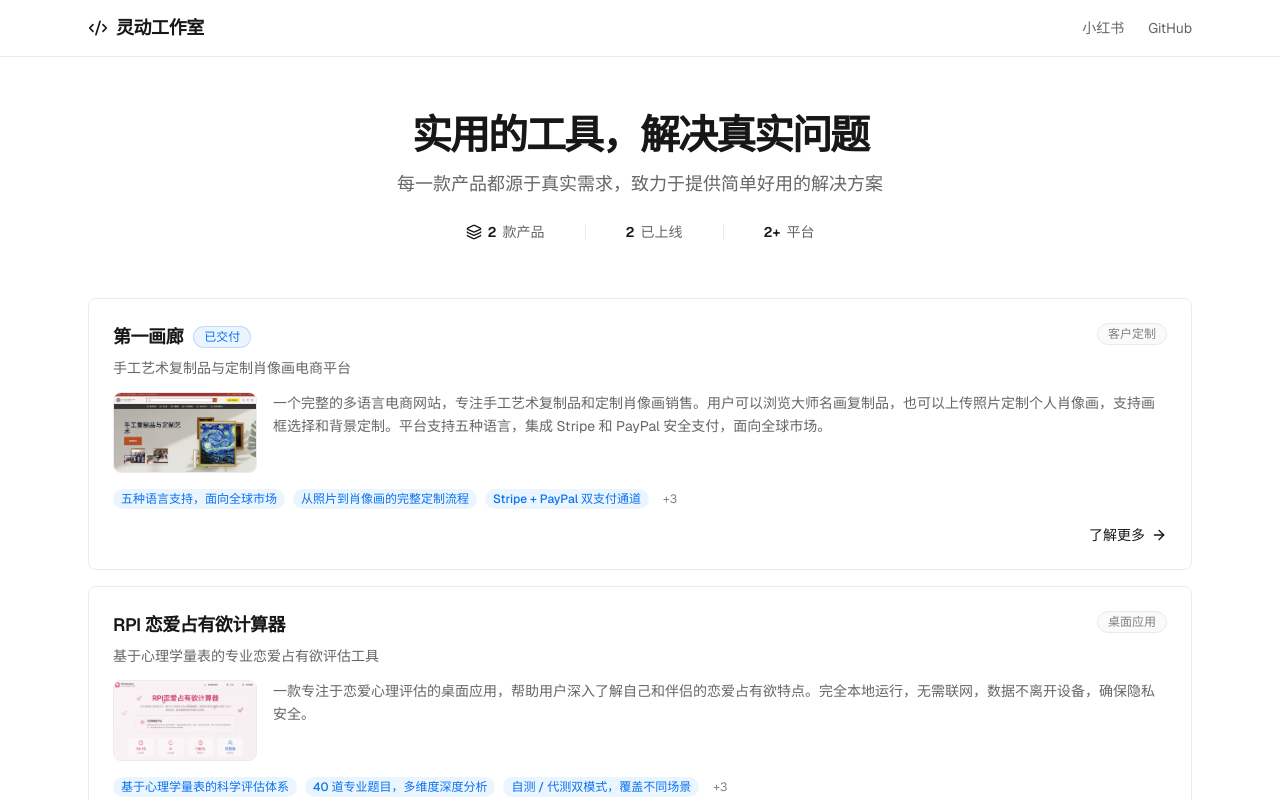
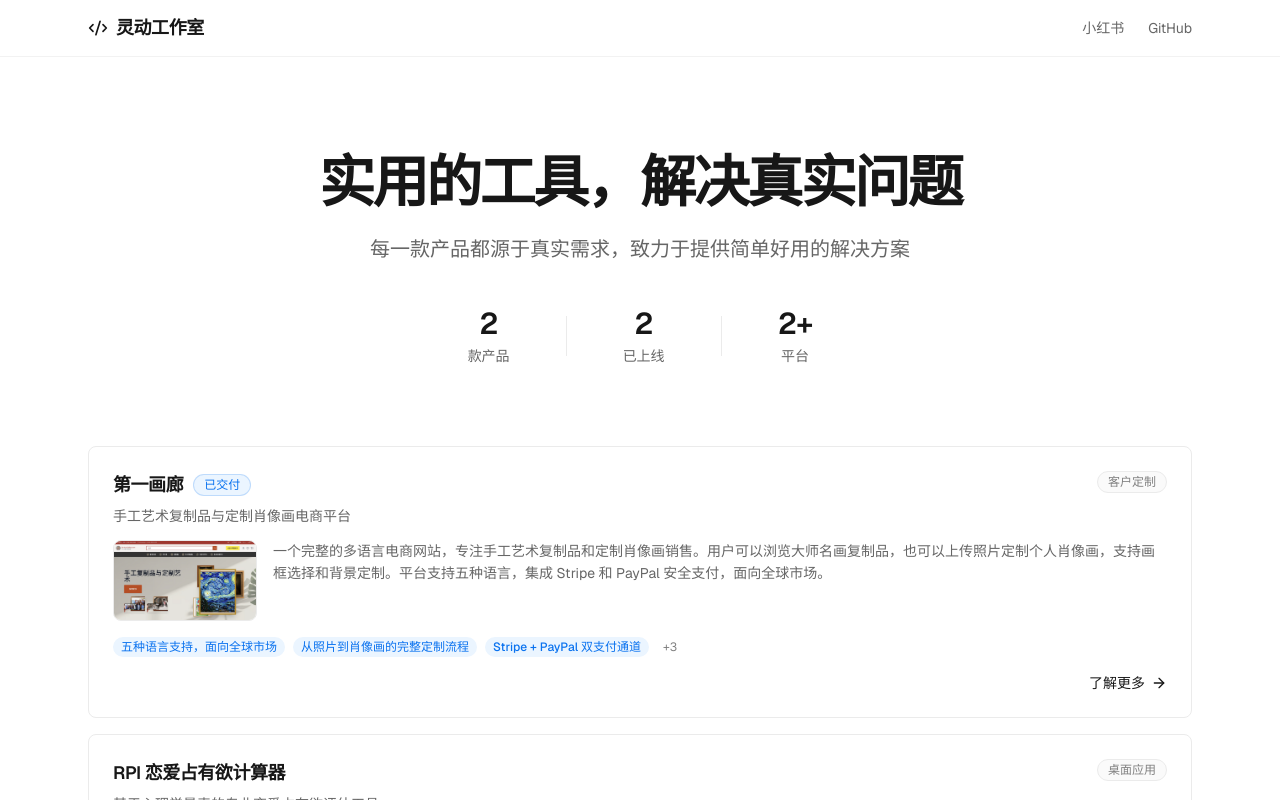
Before and after one commit to liangnan93u16/liangnan93u16.github.io, a React (Vite) app: page /#/ in a window 1280 px wide. Shown: the top 800 px of the page. Built offline with nearby package versions, Linux system fonts and the light colour scheme.

Commit message:
重新设计首页 hero 区域和 header 样式

```diff
--- a/src/components/Header.tsx
+++ b/src/components/Header.tsx
@@ -23,7 +23,7 @@ export default function Header() {
   }, [location.pathname]);
 
   return (
-    <header className="border-b border-[#ebebeb] bg-white/80 backdrop-blur sticky top-0 z-50">
+    <header className="border-b border-black/5 bg-white/80 backdrop-blur-md sticky top-0 z-50">
       <div className="max-w-6xl mx-auto px-6 h-14 flex items-center justify-between">
         <Link to="/" className="flex items-center gap-2 text-[#171717] hover:text-black transition-colors">
           <Code2 className="w-5 h-5" />
--- a/src/pages/Home.tsx
+++ b/src/pages/Home.tsx
@@ -1,39 +1,38 @@
 import { Link } from "react-router-dom";
-import { ArrowRight, ExternalLink, Layers } from "lucide-react";
+import { ArrowRight, ExternalLink } from "lucide-react";
 import { projects, onlineStatuses } from "../data/projects";
 import StatusBadge from "../components/StatusBadge";
 
 export default function Home() {
   return (
     <div className="flex flex-col min-h-[calc(100svh-56px)]">
-      {/* Compact Hero + Stats */}
-      <section className="pt-10 pb-6 sm:pt-14 sm:pb-8">
+      {/* Hero */}
+      <section className="pt-16 pb-10 sm:pt-24 sm:pb-14">
         <div className="max-w-6xl mx-auto px-6">
-          <div className="text-center mb-6">
-            <h1 className="text-3xl sm:text-4xl lg:text-[40px] font-semibold text-[#171717] tracking-[-2px] mb-3 leading-[1.1]">
+          <div className="text-center mb-10">
+            <h1 className="text-4xl sm:text-5xl lg:text-[56px] font-semibold text-[#171717] tracking-[-2.5px] mb-5 leading-[1.08]">
               实用的工具，解决真实问题
             </h1>
-            <p className="text-base sm:text-lg text-[#666] max-w-xl mx-auto leading-relaxed">
+            <p className="text-lg sm:text-xl text-[#666] max-w-2xl mx-auto leading-relaxed">
               每一款产品都源于真实需求，致力于提供简单好用的解决方案
             </p>
           </div>
 
-          {/* Inline stats */}
-          <div className="flex items-center justify-center gap-6 sm:gap-10 text-sm">
-            <div className="flex items-center gap-1.5">
-              <Layers className="w-4 h-4 text-[#171717]" />
-              <span className="font-semibold text-[#171717]">{projects.length}</span>
-              <span className="text-[#666]">款产品</span>
+          {/* Stats */}
+          <div className="flex items-center justify-center gap-8 sm:gap-14">
+            <div className="text-center">
+              <div className="text-2xl sm:text-3xl font-semibold text-[#171717] tracking-tight">{projects.length}</div>
+              <div className="text-sm text-[#666] mt-1">款产品</div>
             </div>
-            <div className="w-px h-4 bg-[#ebebeb]" />
-            <div className="flex items-center gap-1.5">
-              <span className="font-semibold text-[#171717]">{projects.filter((p) => onlineStatuses.includes(p.status)).length}</span>
-              <span className="text-[#666]">已上线</span>
+            <div className="w-px h-10 bg-[#ebebeb]" />
+            <div className="text-center">
+              <div className="text-2xl sm:text-3xl font-semibold text-[#171717] tracking-tight">{projects.filter((p) => onlineStatuses.includes(p.status)).length}</div>
+              <div className="text-sm text-[#666] mt-1">已上线</div>
             </div>
-            <div className="w-px h-4 bg-[#ebebeb] hidden sm:block" />
-            <div className="hidden sm:flex items-center gap-1.5">
-              <span className="font-semibold text-[#171717]">2+</span>
-              <span className="text-[#666]">平台</span>
+            <div className="w-px h-10 bg-[#ebebeb] hidden sm:block" />
+            <div className="text-center hidden sm:block">
+              <div className="text-2xl sm:text-3xl font-semibold text-[#171717] tracking-tight">2+</div>
+              <div className="text-sm text-[#666] mt-1">平台</div>
             </div>
           </div>
         </div>
```
